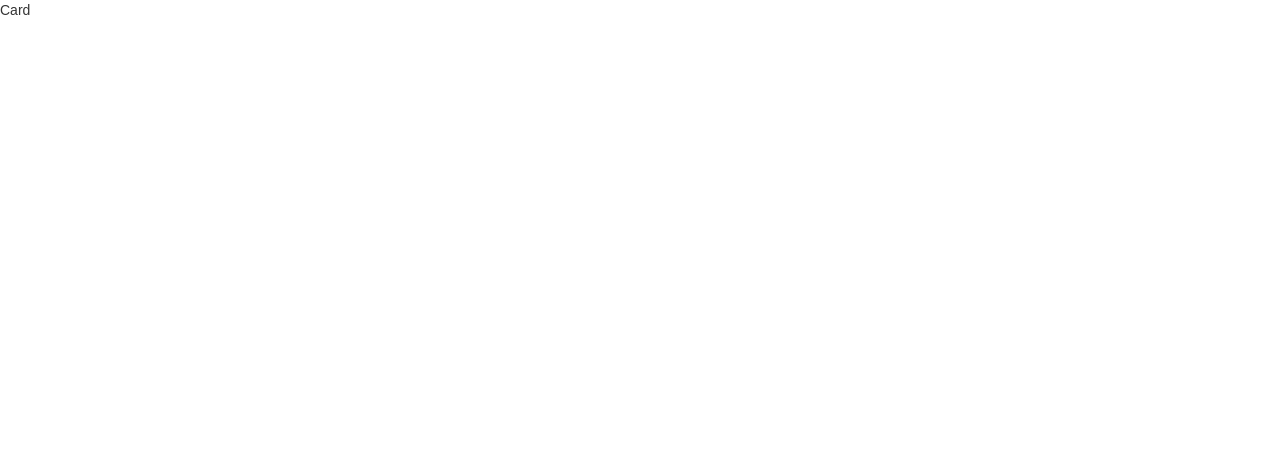
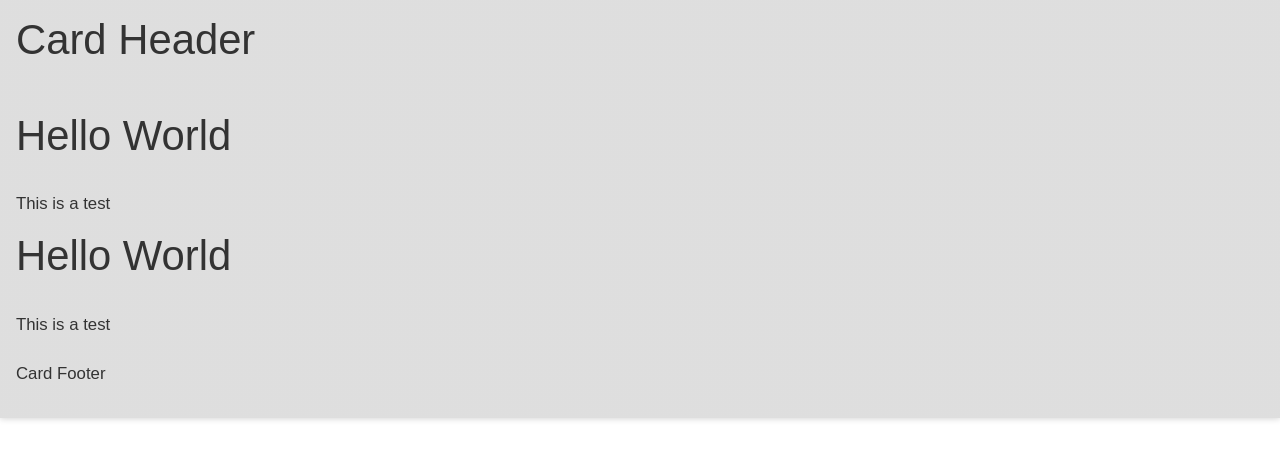
Before and after one commit to atejap05/gov-br-react-ui, a React (Vite) app: page / in a window 1280 px wide. Shown: the top 460 px of the page. Built offline with nearby package versions, Linux system fonts and the light colour scheme.

Commit message:
Add Card components and update AppTest.tsx

```diff
--- a/src/AppTest.tsx
+++ b/src/AppTest.tsx
@@ -1,9 +1,22 @@
-import { Card } from "./components/Card";
+import { Card, CardContent, CardHeader, CardFooter } from "./components/Card";
 
 function AppTest() {
   return (
     <div className="flex place-items-center place-content-center h-screen w-full">
-      <Card />
+      <Card hover fixed>
+        <CardHeader>
+          <h1 className="text-2xl font-bold">Card Header</h1>
+        </CardHeader>
+        <CardContent>
+          <h1 className="text-2xl font-bold">Hello World</h1>
+          <p className="text-gray-600">This is a test</p>
+          <h1 className="text-2xl font-bold">Hello World</h1>
+          <p className="text-gray-600">This is a test</p>
+        </CardContent>
+        <CardFooter>
+          <p className="text-2xl font-bold">Card Footer</p>
+        </CardFooter>
+      </Card>
     </div>
   );
 }
--- a/src/components/Card/Card.tsx
+++ b/src/components/Card/Card.tsx
@@ -1,3 +1,58 @@
-export const Card = () => {
-  return <div>Card</div>;
+import React, { useState } from "react";
+import { cva } from "class-variance-authority";
+import { cn } from "../../utils";
+import { CardProvider } from "./context/card-context";
+
+/////////// Main Card Component ///////////
+
+const cardVariants = cva("br-card", {
+  variants: {
+    disabled: {
+      true: "disabled",
+      false: "",
+    },
+    hover: {
+      true: "hover",
+      false: "",
+    },
+    fixed: {
+      true: "h-fixed",
+      false: "",
+    },
+  },
+});
+
+export type CardProps = React.HtmlHTMLAttributes<HTMLDivElement> & {
+  disabled?: boolean;
+  hover?: boolean;
+  fixed?: boolean;
+  children: React.ReactNode;
 };
+
+//TODO: Como fazer para que o CardHeader, CardContent e CardFooter sejam filhos do Card?
+
+export const Card = React.forwardRef<HTMLDivElement, CardProps>(
+  (
+    {
+      disabled = false,
+      hover = false,
+      fixed = false,
+
+      className,
+      ...props
+    }: CardProps,
+    ref
+  ) => {
+    const [isCard] = useState(true);
+
+    return (
+      <CardProvider value={isCard}>
+        <div
+          ref={ref}
+          className={cn(cardVariants({ disabled, hover, fixed }), className)}
+          {...props}
+        />
+      </CardProvider>
+    );
+  }
+);
--- /dev/null
+++ b/src/components/Card/CardContent.tsx
@@ -0,0 +1,32 @@
+import React from "react";
+import { cva } from "class-variance-authority";
+import { cn } from "../../utils";
+import { useCardContext } from "./context/card-context";
+
+/////////// Card Content ///////////
+
+const cardContentVariants = cva("card-content", {
+  variants: {},
+});
+
+export type CardContentProps = React.HtmlHTMLAttributes<HTMLDivElement> & {
+  children: React.ReactNode;
+};
+
+export const CardContent = React.forwardRef<HTMLDivElement, CardContentProps>(
+  ({ className, ...props }: CardContentProps, ref) => {
+    const isCard = useCardContext();
+
+    if (!isCard) {
+      throw new Error("CardContent must be a child of Card");
+    }
+
+    return (
+      <div
+        ref={ref}
+        className={cn(cardContentVariants({}), className)}
+        {...props}
+      />
+    );
+  }
+);
--- /dev/null
+++ b/src/components/Card/CardFooter.tsx
@@ -0,0 +1,33 @@
+import React from "react";
+import { cn } from "../../utils";
+import { cva } from "class-variance-authority";
+import { useCardContext } from "./context/card-context";
+
+/////////// Card Footer ///////////
+
+const cardFooterVariants = cva("card-footer", {
+  variants: {},
+});
+
+export type CardFooterProps = React.HtmlHTMLAttributes<HTMLDivElement> & {
+  children: React.ReactNode;
+};
+
+// TODO: CardFooter so pode ser filho de Card
+
+export const CardFooter = React.forwardRef<HTMLDivElement, CardFooterProps>(
+  ({ className, ...props }: CardFooterProps, ref) => {
+    const isCard = useCardContext();
+
+    if (!isCard) {
+      throw new Error("CardFooter must be a child of Card");
+    }
+    return (
+      <div
+        ref={ref}
+        className={cn(cardFooterVariants({}), className)}
+        {...props}
+      />
+    );
+  }
+);
--- /dev/null
+++ b/src/components/Card/CardHeader.tsx
@@ -0,0 +1,34 @@
+import React from "react";
+import { cn } from "../../utils";
+import { cva } from "class-variance-authority";
+import { useCardContext } from "./context/card-context";
+
+/////////// Card Header ///////////
+
+const cardHeaderVariants = cva("card-header", {
+  variants: {},
+});
+
+export type CardHeaderProps = React.HtmlHTMLAttributes<HTMLDivElement> & {
+  children: React.ReactNode;
+};
+
+// TODO: CardHeader so pode ser filho de Card
+
+export const CardHeader = React.forwardRef<HTMLDivElement, CardHeaderProps>(
+  ({ className, ...props }: CardHeaderProps, ref) => {
+    const isCard = useCardContext();
+
+    if (!isCard) {
+      throw new Error("CardHeader must be a child of Card");
+    }
+
+    return (
+      <div
+        ref={ref}
+        className={cn(cardHeaderVariants({}), className)}
+        {...props}
+      />
+    );
+  }
+);
--- /dev/null
+++ b/src/components/Card/context/card-context.ts
@@ -0,0 +1,7 @@
+import { createContext, useContext } from "react";
+
+const CardContext = createContext(false);
+
+export const useCardContext = () => useContext(CardContext);
+
+export const CardProvider = CardContext.Provider;
--- a/src/components/Card/index.ts
+++ b/src/components/Card/index.ts
@@ -1 +1,4 @@
 export { Card } from "./Card";
+export { CardContent } from "./CardContent";
+export { CardHeader } from "./CardHeader";
+export { CardFooter } from "./CardFooter";
--- /dev/null
+++ b/src/styles/card.style.css
@@ -0,0 +1,63 @@
+.br-card {
+  --card-padding: var(--spacing-scale-2x);
+  --card-height-fixed: 250px;
+  background: var(--background);
+  box-shadow: var(--surface-shadow-sm);
+  color: var(--color);
+  margin-bottom: var(--spacing-scale-2x);
+}
+.br-card .card-content,
+.br-card .front .content {
+  padding: var(--card-padding);
+}
+.br-card .card-content *:last-child,
+.br-card .front .content *:last-child {
+  margin-bottom: 0;
+}
+.br-card .front .header,
+.br-card .card-header {
+  padding: var(--card-padding) var(--card-padding) 0;
+}
+.br-card .front .footer,
+.br-card .card-footer {
+  padding: 0 var(--card-padding) var(--card-padding);
+}
+.br-card.h-fixed .card-content {
+  max-height: var(--card-height-fixed);
+  overflow-y: auto;
+}
+.br-card.h-fixed .card-content::-webkit-scrollbar {
+  height: var(--spacing-scale-base);
+  width: var(--spacing-scale-base);
+}
+.br-card.h-fixed .card-content::-webkit-scrollbar-track {
+  background: var(--gray-10);
+}
+.br-card.h-fixed .card-content::-webkit-scrollbar-thumb {
+  background: var(--gray-30);
+}
+.br-card.h-fixed .card-content:hover::-webkit-scrollbar-thumb {
+  background: var(--gray-40);
+}
+.br-card.h-fixed .card-footer {
+  padding-top: var(--card-padding);
+}
+.br-card.hover:hover {
+  background-image: linear-gradient(
+    rgba(var(--color-rgb), var(--hover)),
+    rgba(var(--color-rgb), var(--hover))
+  );
+}
+.br-card.inverted,
+.br-card.dark-mode {
+  --color: var(--color-dark);
+  --color-rgb: var(--color-dark-rgb);
+  --text-color: var(--color-dark);
+  --interactive: var(--interactive-dark);
+  --interactive-rgb: var(--interactive-dark-rgb);
+  --visited: var(--visited-dark);
+  --hover: var(--hover-dark);
+  --pressed: var(--pressed-dark);
+  --focus-color: var(--focus-color-dark);
+  --focus: var(--focus-color-dark);
+}
--- a/src/styles/index.css
+++ b/src/styles/index.css
@@ -1,5 +1,6 @@
 @import url("./base.style.css");
 @import url("./divider.style.css");
+@import url("./card.style.css");
 
 @tailwind base;
 @tailwind components;
```
